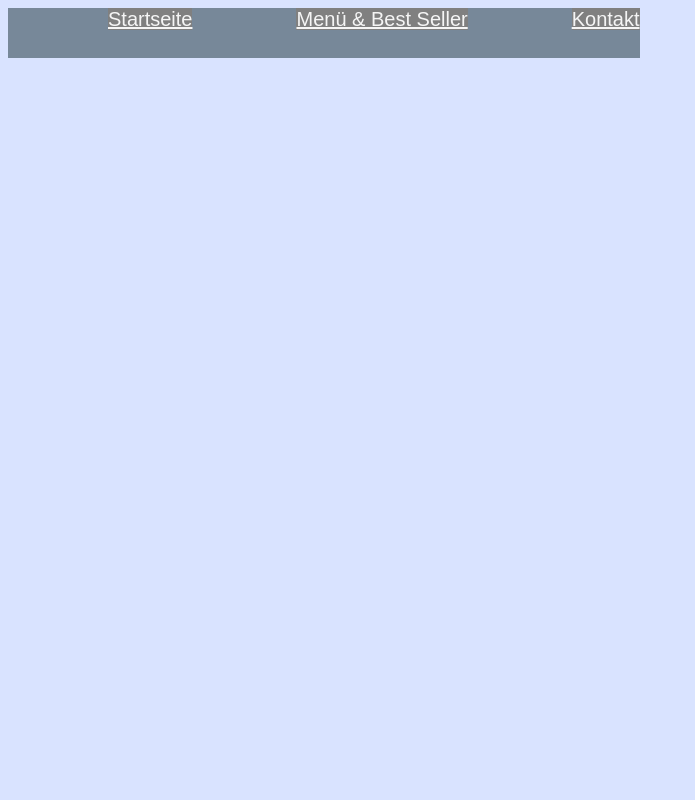
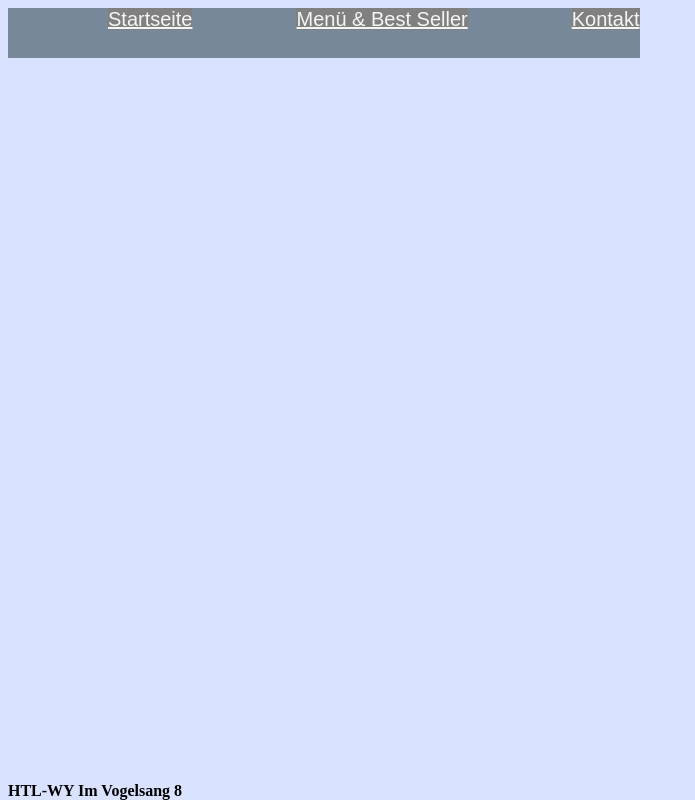
Before and after one commit to TobiasPaumann/git-html-exaple, a plain HTML site: page foodshipping.html in a window 1280 px wide. Shown: the whole page, without its empty margins (0-695 px from the left). Drawn offline with Linux system fonts and the light colour scheme.

Commit message:
added footer

```diff
--- a/foodshipping.html
+++ b/foodshipping.html
@@ -10,5 +10,10 @@
         <a href="meals.html">Menü & Best Seller</a>
         <a href="contact.html">Kontakt</a>
     </nav>
+
+    <footer>
+        HTL-WY
+        Im Vogelsang 8
+    </footer>
 </body>
 </html>
```
